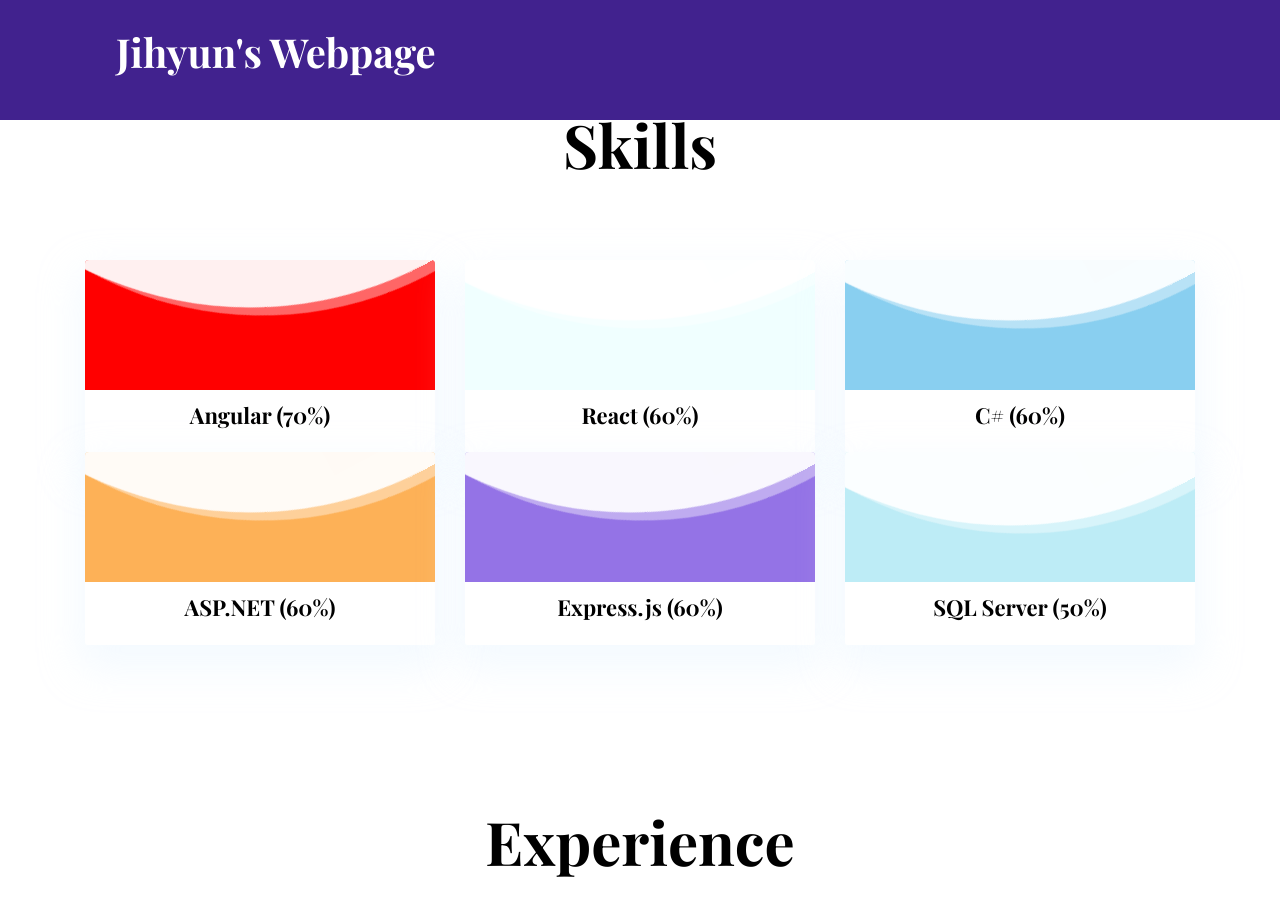
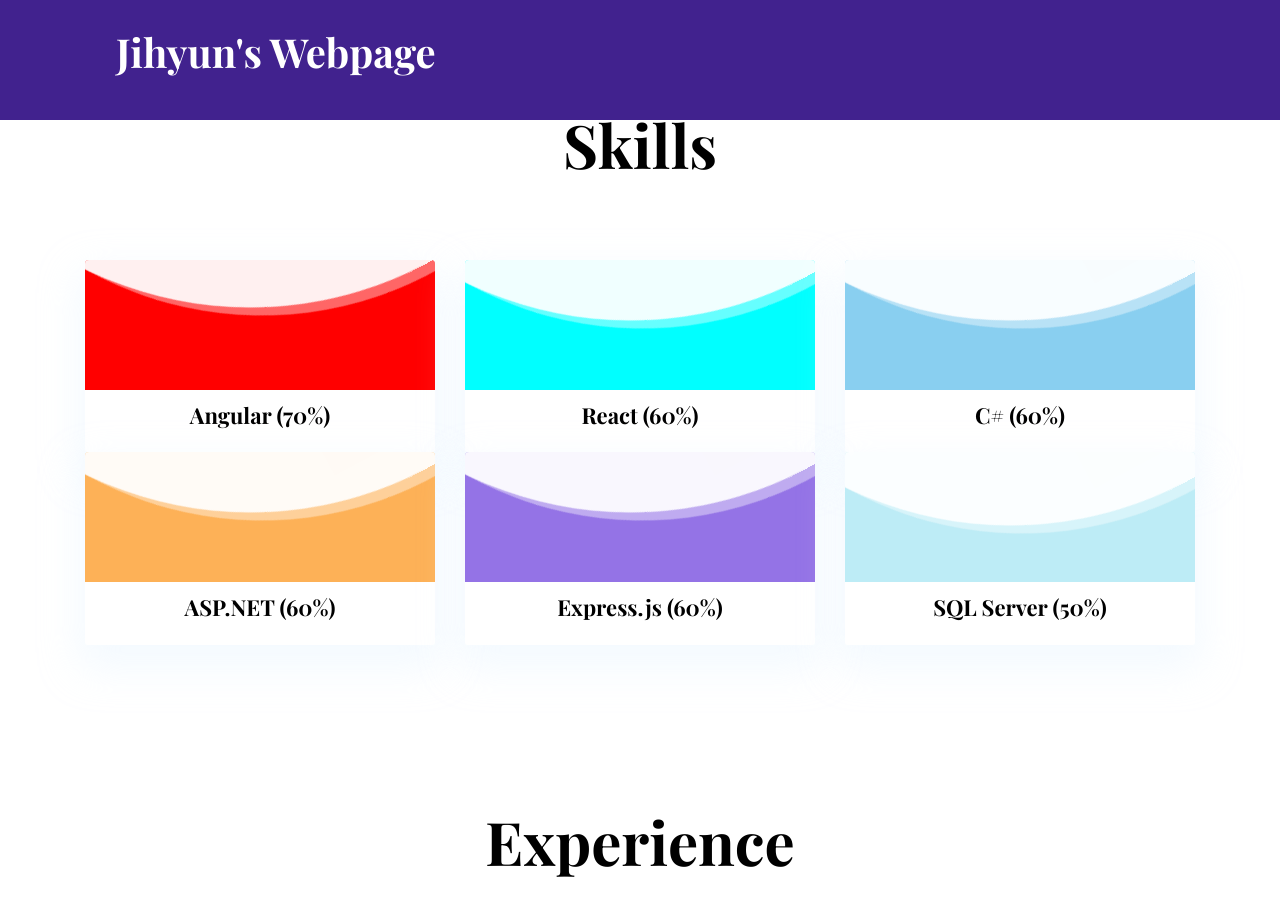
Before and after one commit to jihyunsong42/jihyunsong42.github.io, a Jekyll site: the page built from index.html, in a window 1280 px wide and 900 px high, scrolled down 1128 px. Built offline with Jekyll 4.4.1, drawn with Linux system fonts in a browser that asks for light colours.

```diff
--- a/_data/settings.yml
+++ b/_data/settings.yml
@@ -94,7 +94,7 @@
 skills-title: Skills
 skills:
 - {name: Angular, color: '#ff0000', value: '70%'}
-- {name: React, color: '#f0ffff', value: '60%'}
+- {name: React, color: '#00ffff', value: '60%'}
 - {name: C#, color: '#89cff0', value: '60%'}
 - {name: ASP.NET, color: '#fdb157', value: '60%'}
 - {name: Express.js, color: '#9473e6', value: '60%'}
```
